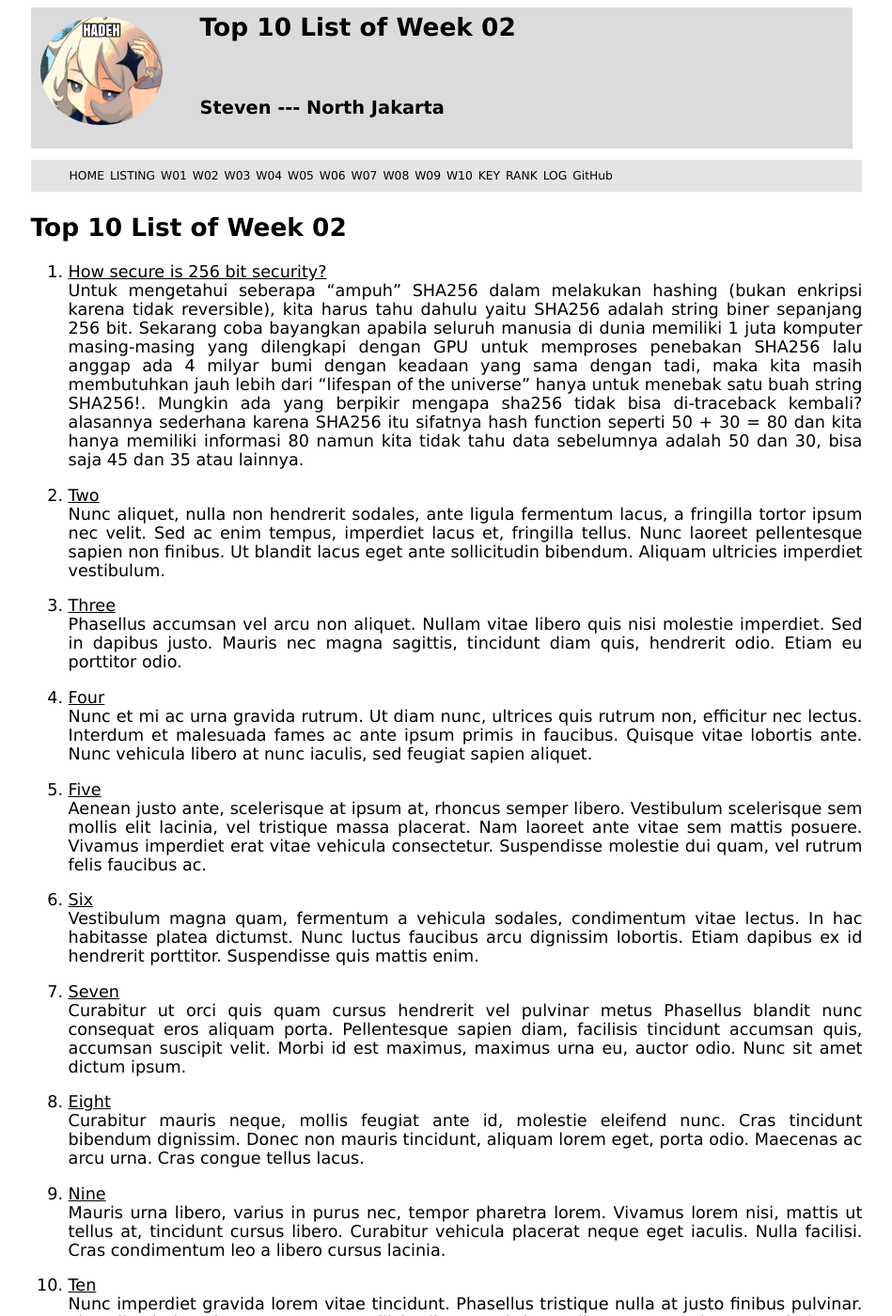
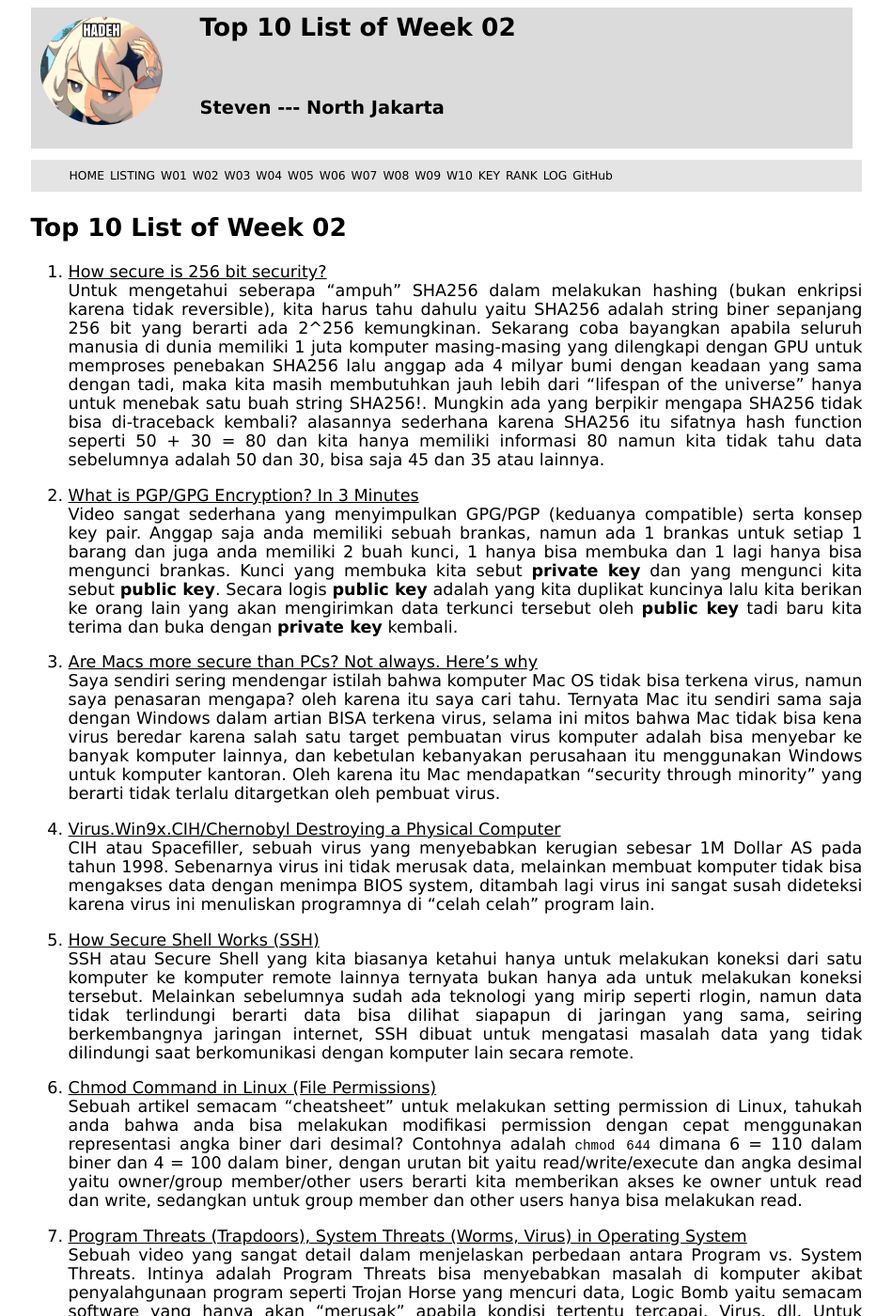
Before and after one commit to stevensim226/os211, a Jekyll site: the page built from w02.md, in a window 1280 px wide and 1400 px high. Shown: the whole window at 94% size, without its empty margins (165-1114 px from the left). Built offline with Jekyll 4.4.1, drawn with Linux system fonts in a browser that asks for light colours; our own code applies the rules of GitHub Pages for plain Markdown files; some of the changed text lies outside the part shown.

Commit message:
OS211 stevensim226

```diff
--- a/w02.md
+++ b/w02.md
@@ -6,67 +6,44 @@ permalink: /W02/
 # Top 10 List of Week 02
 
 1. [How secure is 256 bit security?](https://www.youtube.com/watch?v=S9JGmA5_unY)<br>
-Untuk mengetahui seberapa "ampuh" SHA256 dalam melakukan hashing (bukan enkripsi karena tidak reversible), kita harus tahu dahulu yaitu SHA256 adalah string biner sepanjang 256 bit. Sekarang coba bayangkan apabila seluruh manusia di dunia memiliki 1 juta komputer masing-masing yang dilengkapi dengan GPU untuk memproses penebakan SHA256 lalu anggap ada 4 milyar bumi dengan keadaan yang sama dengan tadi, maka kita masih membutuhkan jauh lebih dari "lifespan of the universe" hanya untuk menebak satu buah string SHA256!. Mungkin ada yang berpikir mengapa sha256 tidak bisa di-traceback kembali? alasannya sederhana karena SHA256 itu sifatnya hash function seperti 50 + 30 = 80 dan kita hanya memiliki informasi 80 namun kita tidak tahu data sebelumnya adalah 50 dan 30, bisa saja 45 dan 35 atau lainnya.
+Untuk mengetahui seberapa "ampuh" SHA256 dalam melakukan hashing (bukan enkripsi karena tidak reversible), kita harus tahu dahulu yaitu SHA256 adalah string biner sepanjang 256 bit yang berarti ada 2^256 kemungkinan. Sekarang coba bayangkan apabila seluruh manusia di dunia memiliki 1 juta komputer masing-masing yang dilengkapi dengan GPU untuk memproses penebakan SHA256 lalu anggap ada 4 milyar bumi dengan keadaan yang sama dengan tadi, maka kita masih membutuhkan jauh lebih dari "lifespan of the universe" hanya untuk menebak satu buah string SHA256!. Mungkin ada yang berpikir mengapa SHA256 tidak bisa di-traceback kembali? alasannya sederhana karena SHA256 itu sifatnya hash function seperti 50 + 30 = 80 dan kita hanya memiliki informasi 80 namun kita tidak tahu data sebelumnya adalah 50 dan 30, bisa saja 45 dan 35 atau lainnya.
 
-2. [Two](https://en.wikipedia.org/wiki/2)<br>
-Nunc aliquet, nulla non hendrerit sodales, ante ligula fermentum lacus, a fringilla tortor ipsum nec velit.
-Sed ac enim tempus, imperdiet lacus et, fringilla tellus.
-Nunc laoreet pellentesque sapien non finibus.
-Ut blandit lacus eget ante sollicitudin bibendum.
-Aliquam ultricies imperdiet vestibulum.
+2. [What is PGP/GPG Encryption? In 3 Minutes](https://www.youtube.com/watch?v=1-MPcUHhXoc)<br>
+Video sangat sederhana yang menyimpulkan GPG/PGP (keduanya compatible) serta konsep key pair.
+Anggap saja anda memiliki sebuah brankas, namun ada 1 brankas untuk setiap 1 barang dan juga anda memiliki 2 buah kunci, 1 hanya bisa membuka dan 1 lagi hanya bisa mengunci brankas. Kunci yang membuka kita sebut **private key** dan yang mengunci kita sebut **public key**. Secara logis **public key** adalah yang kita duplikat kuncinya lalu kita berikan ke orang lain yang akan mengirimkan data terkunci tersebut oleh **public key** tadi baru kita terima dan buka dengan **private key** kembali.
 
-3. [Three](https://en.wikipedia.org/wiki/3)<br>
-Phasellus accumsan vel arcu non aliquet.
-Nullam vitae libero quis nisi molestie imperdiet.
-Sed in dapibus justo.
-Mauris nec magna sagittis, tincidunt diam quis, hendrerit odio.
-Etiam eu porttitor odio.
+3. [Are Macs more secure than PCs? Not always. Here's why](https://www.pensar.co.uk/blog/are-macs-more-secure-than-pcs)<br>
+Saya sendiri sering mendengar istilah bahwa komputer Mac OS tidak bisa terkena virus, namun saya penasaran mengapa? oleh karena itu saya cari tahu.
+Ternyata Mac itu sendiri sama saja dengan Windows dalam artian BISA terkena virus, selama ini mitos bahwa Mac tidak bisa kena virus beredar karena salah satu target pembuatan virus komputer adalah bisa menyebar ke banyak komputer lainnya, dan kebetulan kebanyakan perusahaan itu menggunakan Windows untuk komputer kantoran. Oleh karena itu Mac mendapatkan "security through minority" yang berarti tidak terlalu ditargetkan oleh pembuat virus.
 
-4. [Four](https://en.wikipedia.org/wiki/4)<br>
-Nunc et mi ac urna gravida rutrum.
-Ut diam nunc, ultrices quis rutrum non, efficitur nec lectus.
-Interdum et malesuada fames ac ante ipsum primis in faucibus.
-Quisque vitae lobortis ante.
-Nunc vehicula libero at nunc iaculis, sed feugiat sapien aliquet.
+4. [Virus.Win9x.CIH/Chernobyl Destroying a Physical Computer](https://www.youtube.com/watch?v=RrnWFAx5vJg)<br>
+CIH atau Spacefiller, sebuah virus yang menyebabkan kerugian sebesar 1M Dollar AS pada tahun 1998.
+Sebenarnya virus ini tidak merusak data, melainkan membuat komputer tidak bisa mengakses data dengan menimpa BIOS system, ditambah lagi virus ini sangat susah dideteksi karena virus ini menuliskan programnya di "celah celah" program lain.
 
-5. [Five](https://en.wikipedia.org/wiki/5)<br>
-Aenean justo ante, scelerisque at ipsum at, rhoncus semper libero.
-Vestibulum scelerisque sem mollis elit lacinia, vel tristique massa placerat.
-Nam laoreet ante vitae sem mattis posuere.
-Vivamus imperdiet erat vitae vehicula consectetur.
-Suspendisse molestie dui quam, vel rutrum felis faucibus ac.
+5. [How Secure Shell Works (SSH)](https://www.youtube.com/watch?v=ORcvSkgdA58)<br>
+SSH atau Secure Shell yang kita biasanya ketahui hanya untuk melakukan koneksi dari satu komputer ke komputer remote lainnya ternyata bukan hanya ada untuk melakukan koneksi tersebut.
+Melainkan sebelumnya sudah ada teknologi yang mirip seperti rlogin, namun data tidak terlindungi berarti data bisa dilihat siapapun di jaringan yang sama, seiring berkembangnya jaringan internet, SSH dibuat untuk mengatasi masalah data yang tidak dilindungi saat berkomunikasi dengan komputer lain secara remote.
 
-6. [Six](https://en.wikipedia.org/wiki/6)<br>
-Vestibulum magna quam, fermentum a vehicula sodales, condimentum vitae lectus.
-In hac habitasse platea dictumst.
-Nunc luctus faucibus arcu dignissim lobortis.
-Etiam dapibus ex id hendrerit porttitor.
-Suspendisse quis mattis enim.
+6. [Chmod Command in Linux (File Permissions)](https://linuxize.com/post/chmod-command-in-linux/)<br>
+Sebuah artikel semacam "cheatsheet" untuk melakukan setting permission di Linux, tahukah anda bahwa anda bisa melakukan modifikasi permission dengan cepat menggunakan representasi angka biner dari desimal?
+Contohnya adalah `chmod 644` dimana 6 = 110 dalam biner dan 4 = 100 dalam biner, dengan urutan bit yaitu read/write/execute dan angka desimal yaitu owner/group member/other users berarti kita memberikan akses ke owner untuk read dan write, sedangkan untuk group member dan other users hanya bisa melakukan read.
 
-7. [Seven](https://en.wikipedia.org/wiki/7)<br>
-Curabitur ut orci quis quam cursus hendrerit vel pulvinar metus
-Phasellus blandit nunc consequat eros aliquam porta.
-Pellentesque sapien diam, facilisis tincidunt accumsan quis, accumsan suscipit velit.
-Morbi id est maximus, maximus urna eu, auctor odio.
-Nunc sit amet dictum ipsum.
+7. [Program Threats (Trapdoors), System Threats (Worms, Virus) in Operating System](https://www.youtube.com/watch?v=f5v9fdcRe_E)<br>
+Sebuah video yang sangat detail dalam menjelaskan perbedaan antara Program vs. System Threats.
+Intinya adalah Program Threats bisa menyebabkan masalah di komputer akibat penyalahgunaan program seperti Trojan Horse yang mencuri data, Logic Bomb yaitu semacam software yang hanya akan "merusak" apabila kondisi tertentu tercapai, Virus, dll.
+Untuk System Threats lebih ke penyalahgunaan system resource seperti Worm yang sendirinya tidak merusak secara langsung, melainkan hanya mereplikasi dirinya berulang kali hingga mengonsumsi banyak sekali system resource, menyebabkan DoS atau "Denial of Service" ke pengguna komputer.
 
-8. [Eight](https://en.wikipedia.org/wiki/8)<br>
-Curabitur mauris neque, mollis feugiat ante id, molestie eleifend nunc.
-Cras tincidunt bibendum dignissim.
-Donec non mauris tincidunt, aliquam lorem eget, porta odio.
-Maecenas ac arcu urna.
-Cras congue tellus lacus.
+8. [Why the C programming language still rules](https://www.infoworld.com/article/3402023/why-the-c-programming-language-still-rules.html)<br>
+Bila kita lihat kembali bahasa C itu pertama kali muncul tahun 1972, bila anda membaca ini di tahun 2021 maka umur bahasa C sudah 49 tahun!
+Namun yang dibingungkan adalah mengapa teknologi tua seperti itu masih sangat sering digunakan walaupun sudah setengah abad?
+Alasan yang sering digunakan adalah karena C memiliki waktu eksekusi program yang cepat karena kedekatannya dengan bahasa mesin.
+Namun satu buah alat tidak cukup untuk menyelesaikan semua masalah. Dalam artikel dibahas juga perbandingan terhadap Python dimana Python memanglah lambat, namun proses development kode lebih cepat dibanding menggunakan C.
+Sampai sekarang ini C masih digunakan untuk hal-hal yang dekat dengan mesin seperti Embedded Systems.
 
-9. [Nine](https://en.wikipedia.org/wiki/9)<br>
-Mauris urna libero, varius in purus nec, tempor pharetra lorem.
-Vivamus lorem nisi, mattis ut tellus at, tincidunt cursus libero.
-Curabitur vehicula placerat neque eget iaculis.
-Nulla facilisi.
-Cras condimentum leo a libero cursus lacinia.
+9. [Everything about pointers in this playlist](https://www.youtube.com/playlist?list=PLBlnK6fEyqRggZZgYpPMUxdY1CYkZtARR)<br>
+Ketika menggunakan bahasa C, salah satu fitur yang eksklusif ke C dan C++ adalah pointer dimana kita bisa melakukan manajemen memory yang lebih baik lagi.
+Pointer sebenarnya konsepnya cukup sederhana yaitu kita menyimpan "alamat" referensi suatu variabel, setelah pointer ada juga cikal bakal OOP yaitu structures di dalam C [yang bisa dilihat di playlist ini](https://www.youtube.com/watch?v=3pFSbSVIwKU&list=PLBlnK6fEyqRiteqwlMLXYtZ16xXDR7MO0&index=3)
 
-10. [Ten](https://en.wikipedia.org/wiki/10)<br>
-Nunc imperdiet gravida lorem vitae tincidunt.
-Phasellus tristique nulla at justo finibus pulvinar.
-Phasellus in leo vitae sem congue sollicitudin eu sed risus.
-Aliquam erat volutpat.
-Proin in erat fringilla, pulvinar nisl quis, vulputate purus.
+10. [Fast Inverse Square Root,  A Quake III Algorithm](https://www.youtube.com/watch?v=p8u_k2LIZyo&t=839s)<br>
+Sebenarnya video ini tidak terlalu berhubungan dengan materi minggu ini namun ada 1 konsep yang menurut saya sangat menarik yaitu penggunaan pointer di C.
+Secara pendek di bahasa C kita memiliki konsep dan akses terhadap pointer dalam program (tidak seperti kebanyakan bahasa pemrograman high level seperti Python), dan di dalam program yang di menit 13:59 kita bisa melihat penggunaan pointer yang cukup "jenius" yaitu kita mengtransfer data tipe float dengan standar IEEE754 ke dalam pointer tipe data long agar bisa melakukan manipulasi bit seperti shifting. Intinya adalah kita hanya mengubah tipe data TANPA mengubah isi data dalam binernya.
```
Also changed, not shown: TXT/mylog.txt (+7 -0 lines), 2 other files.
